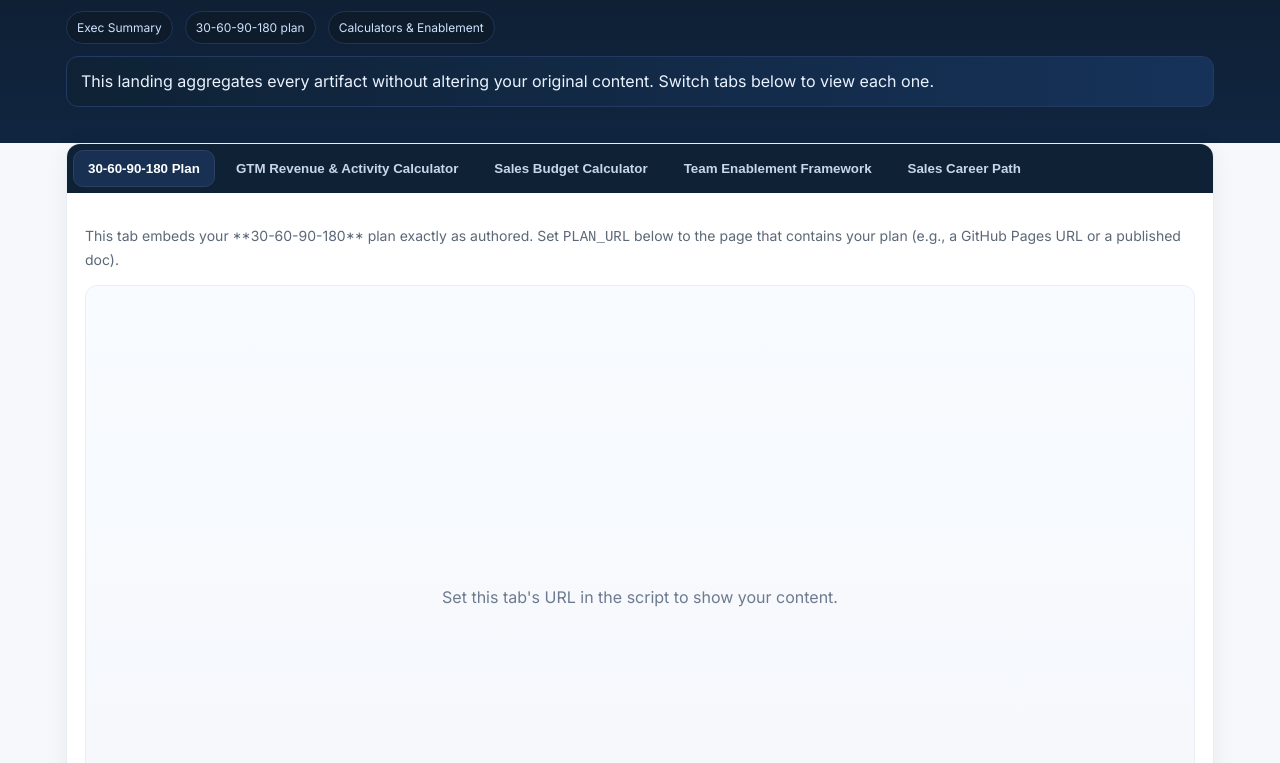
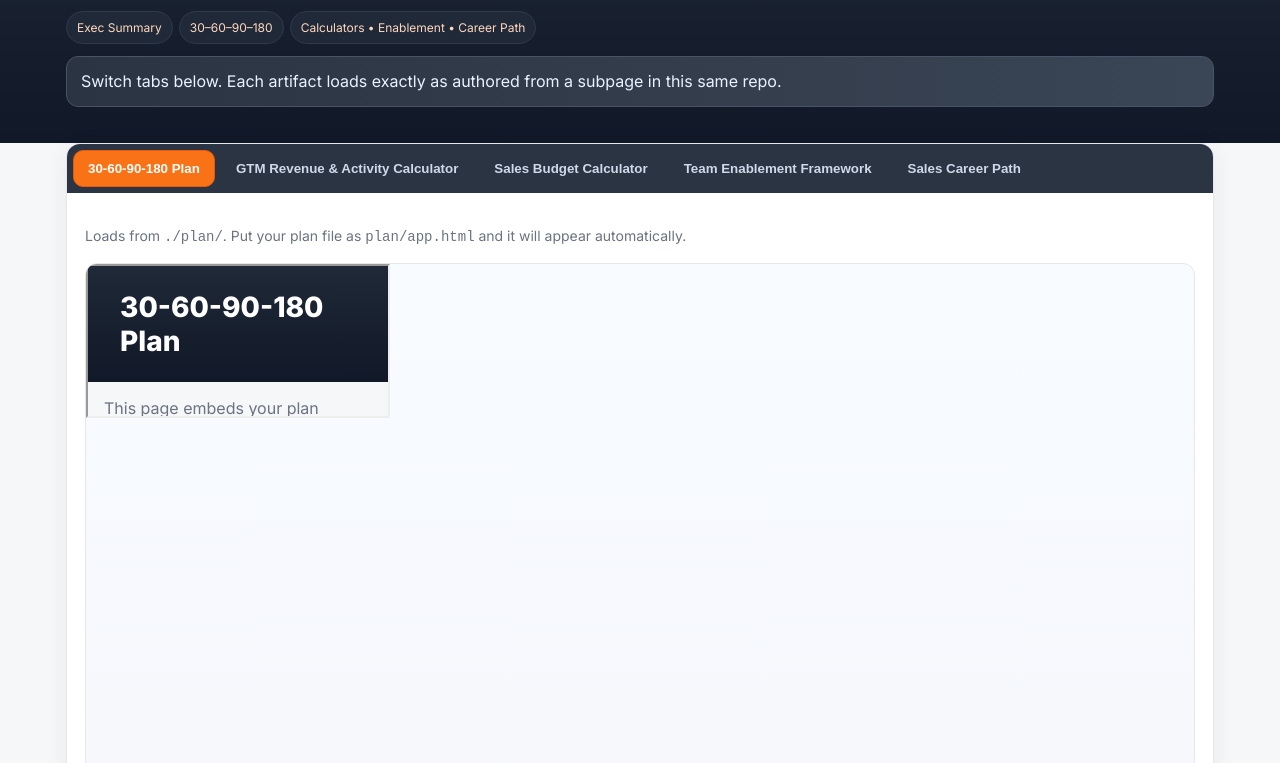
Before and after one commit to karimgammal/GTM-Vention-Teams, a plain HTML site: page index.html in a window 1280 px wide. Shown: the part 135-898 px from the top of the page. Drawn offline with Linux system fonts and the light colour scheme.

Commit message:
Update index.html

```diff
--- a/index.html
+++ b/index.html
@@ -9,79 +9,39 @@
 <link href="https://fonts.googleapis.com/css2?family=Inter:wght@400;600;700;800&display=swap" rel="stylesheet">
 <style>
   :root{
-    /* Vention-ish palette */
-    --navy:#0d1b2a;      /* header */
-    --navy-2:#0f2235;    /* tabs bg */
-    --blue:#2a6fdb;      /* accent */
-    --ink:#0b1220;       /* body text */
-    --muted:#5b6878;     /* subtext */
-    --bg:#f6f8fb;        /* page bg */
-    --card:#ffffff;      /* surfaces */
-    --line:#e9eef5;
+    /* Vention-style: orange + charcoal/gray */
+    --charcoal:#1f2937;      /* header/nav */
+    --charcoal-2:#111827;    /* deeper header */
+    --orange:#f97316;        /* primary */
+    --orange-600:#ea580c;    /* hover/active */
+    --ink:#111827;           /* body text */
+    --muted:#6b7280;         /* subtext */
+    --bg:#f6f7f9;            /* page bg */
+    --card:#ffffff;          /* surfaces */
+    --line:#e5e7eb;          /* borders */
+    --tabs:#2b3442;          /* tab bar bg */
   }
   *{box-sizing:border-box}
   body{margin:0;background:var(--bg);color:var(--ink);font-family:Inter,system-ui,Segoe UI,Roboto,Helvetica,Arial,sans-serif;line-height:1.6}
-  header{
-    background:linear-gradient(180deg,var(--navy),#102540);
-    color:#fff;
-    padding:36px 16px;
-  }
+  header{background:linear-gradient(180deg,var(--charcoal),var(--charcoal-2));color:#fff;padding:36px 16px}
   .container{max-width:1180px;margin:auto;padding:0 16px}
   h1{margin:0;font-weight:800;font-size:40px;letter-spacing:-0.01em}
   .sub{opacity:.85;margin-top:6px}
-  .tabs{
-    background:var(--card);
-    border:1px solid var(--line);
-    border-radius:14px;
-    margin-top:-24px;
-    box-shadow:0 4px 24px rgba(0,0,0,.06);
-    overflow:hidden;
-  }
-  .tabbar{
-    display:flex;flex-wrap:wrap;
-    background:var(--navy-2);
-    padding:6px;
-    gap:6px;
-  }
-  .tab{
-    color:#c9d6ea;
-    background:transparent;
-    border:1px solid transparent;
-    padding:10px 14px;
-    border-radius:10px;
-    font-weight:600;
-    cursor:pointer;
-  }
-  .tab[aria-selected="true"]{
-    color:#fff;background:#183051;border-color:#2e3f62;
-  }
+  .kicker{display:flex;flex-wrap:wrap;gap:6px;margin-top:14px}
+  .pill{display:inline-flex;gap:8px;align-items:center;background:var(--charcoal);color:#ffd7bf;border:1px solid #2f3a4a;border-radius:999px;padding:6px 10px;font-size:12px}
+  .hero-note{display:flex;align-items:center;gap:10px;background:linear-gradient(90deg,#2b3442,#3a4555);color:#eaf2ff;border:1px solid #485366;border-radius:12px;padding:12px 14px;margin-top:12px}
+
+  .tabs{background:var(--card);border:1px solid var(--line);border-radius:14px;margin-top:-24px;box-shadow:0 4px 24px rgba(0,0,0,.06);overflow:hidden}
+  .tabbar{display:flex;flex-wrap:wrap;background:var(--tabs);padding:6px;gap:6px}
+  .tab{color:#cfd9ea;background:transparent;border:1px solid transparent;padding:10px 14px;border-radius:10px;font-weight:600;cursor:pointer}
+  .tab[aria-selected="true"]{color:#fff;background:var(--orange);border-color:var(--orange-600)}
   .panel{display:none;background:var(--card)}
   .panel[aria-hidden="false"]{display:block}
   .panel-inner{padding:18px}
-  .hero-note{
-    display:flex;align-items:center;gap:10px;
-    background:linear-gradient(90deg,#0f2235,#163259);
-    color:#eaf2ff;border:1px solid #233a62;
-    border-radius:12px;padding:12px 14px;margin-top:12px
-  }
-  .iframe-wrap{
-    width:100%;height:78vh;min-height:560px;
-    border:1px solid var(--line);border-radius:12px;overflow:hidden;
-    background:linear-gradient(180deg,#f8fbff,#f5f7fb)
-  }
-  iframe{width:100%;height:100%;border:0}
   .info{font-size:14px;color:var(--muted)}
-  .pill{
-    display:inline-flex;gap:8px;align-items:center;
-    background:#0d1b2a; color:#cfe2ff; border:1px solid #223555;
-    border-radius:999px; padding:6px 10px; font-size:12px; margin-right:6px
-  }
-  .kicker{display:flex;flex-wrap:wrap;gap:6px;margin-top:14px}
-  .todo{
-    display:grid;place-items:center;height:78vh;min-height:560px;color:#6d7a8f
-  }
+  .iframe-wrap{width:100%;height:78vh;min-height:560px;border:1px solid var(--line);border-radius:12px;overflow:hidden;background:linear-gradient(180deg,#f8fbff,#f5f7fb)}
+  .todo{display:grid;place-items:center;height:78vh;min-height:560px;color:#6d7a8f}
   footer{color:#7e8aa4;font-size:13px;padding:24px 0}
-  a.link{color:var(--blue);text-decoration:underline}
 </style>
 </head>
 <body>
@@ -91,104 +51,79 @@
     <div class="sub">Fintech & Healthcare • AE full-cycle • $200K avg deal • Ramp + Sales Cycle</div>
     <div class="kicker">
       <span class="pill">Exec Summary</span>
-      <span class="pill">30-60-90-180 plan</span>
-      <span class="pill">Calculators & Enablement</span>
+      <span class="pill">30–60–90–180</span>
+      <span class="pill">Calculators • Enablement • Career Path</span>
     </div>
-    <div class="hero-note">
-      This landing aggregates every artifact without altering your original content. Switch tabs below to view each one.
-    </div>
+    <div class="hero-note">Switch tabs below. Each artifact loads exactly as authored from a subpage in this same repo.</div>
   </div>
 </header>
 
 <main class="container" style="margin-top:24px">
   <section class="tabs" role="tablist" aria-label="Vention GTM Tabs">
     <div class="tabbar">
-      <button class="tab" role="tab" aria-selected="true" aria-controls="panel-plan" id="tab-plan">30-60-90-180 Plan</button>
-      <button class="tab" role="tab" aria-selected="false" aria-controls="panel-gtm" id="tab-gtm">GTM Revenue & Activity Calculator</button>
+      <button class="tab" role="tab" aria-selected="true"  aria-controls="panel-plan"   id="tab-plan">30-60-90-180 Plan</button>
+      <button class="tab" role="tab" aria-selected="false" aria-controls="panel-gtm"    id="tab-gtm">GTM Revenue & Activity Calculator</button>
       <button class="tab" role="tab" aria-selected="false" aria-controls="panel-budget" id="tab-budget">Sales Budget Calculator</button>
       <button class="tab" role="tab" aria-selected="false" aria-controls="panel-enable" id="tab-enable">Team Enablement Framework</button>
       <button class="tab" role="tab" aria-selected="false" aria-controls="panel-career" id="tab-career">Sales Career Path</button>
     </div>
 
-    <!-- TAB 1: Plan summary (host your own page or paste a doc URL) -->
+    <!-- PLAN -->
     <div class="panel" id="panel-plan" role="tabpanel" aria-labelledby="tab-plan" aria-hidden="false">
       <div class="panel-inner">
-        <p class="info">This tab embeds your **30-60-90-180** plan exactly as authored. Set <code>PLAN_URL</code> below to the page that contains your plan (e.g., a GitHub Pages URL or a published doc).</p>
-        <div class="iframe-wrap" id="wrap-plan">
-          <div class="todo" id="todo-plan">Set <code>PLAN_URL</code> in the script to display your plan.</div>
-        </div>
+        <p class="info">Loads from <code>./plan/</code>. Put your plan file as <code>plan/app.html</code> and it will appear automatically.</p>
+        <div class="iframe-wrap" id="wrap-plan"><div class="todo">Waiting for <code>plan/app.html</code>…</div></div>
       </div>
     </div>
 
-    <!-- TAB 2: GTM Calculator -->
+    <!-- GTM CALC -->
     <div class="panel" id="panel-gtm" role="tabpanel" aria-labelledby="tab-gtm" aria-hidden="true">
       <div class="panel-inner">
-        <p class="info">Embedding the full calculator without modifying content. Set <code>GTM_URL</code> to the page that renders your component.</p>
-        <div class="iframe-wrap" id="wrap-gtm">
-          <div class="todo" id="todo-gtm">Set <code>GTM_URL</code> in the script to display your calculator.</div>
-        </div>
+        <p class="info">Loads from <code>./gtm/</code> → <code>gtm/app.html</code>.</p>
+        <div class="iframe-wrap" id="wrap-gtm"><div class="todo">Waiting for <code>gtm/app.html</code>…</div></div>
       </div>
     </div>
 
-    <!-- TAB 3: Sales Budget Calculator -->
+    <!-- BUDGET -->
     <div class="panel" id="panel-budget" role="tabpanel" aria-labelledby="tab-budget" aria-hidden="true">
       <div class="panel-inner">
-        <p class="info">Set <code>BUDGET_URL</code> to the page where your Sales Budget Calculator is published.</p>
-        <div class="iframe-wrap" id="wrap-budget">
-          <div class="todo" id="todo-budget">Set <code>BUDGET_URL</code> in the script to display your budget calculator.</div>
-        </div>
+        <p class="info">Loads from <code>./budget/</code> → <code>budget/app.html</code>.</p>
+        <div class="iframe-wrap" id="wrap-budget"><div class="todo">Waiting for <code>budget/app.html</code>…</div></div>
       </div>
     </div>
 
-    <!-- TAB 4: Team Enablement Framework -->
+    <!-- ENABLEMENT -->
     <div class="panel" id="panel-enable" role="tabpanel" aria-labelledby="tab-enable" aria-hidden="true">
       <div class="panel-inner">
-        <p class="info">Set <code>ENABLE_URL</code> to the page where your Enablement Framework is published.</p>
-        <div class="iframe-wrap" id="wrap-enable">
-          <div class="todo" id="todo-enable">Set <code>ENABLE_URL</code> in the script to display your enablement framework.</div>
-        </div>
+        <p class="info">Loads from <code>./enablement/</code> → <code>enablement/app.html</code>.</p>
+        <div class="iframe-wrap" id="wrap-enable"><div class="todo">Waiting for <code>enablement/app.html</code>…</div></div>
       </div>
     </div>
 
-    <!-- TAB 5: Sales Career Path -->
+    <!-- CAREER -->
     <div class="panel" id="panel-career" role="tabpanel" aria-labelledby="tab-career" aria-hidden="true">
       <div class="panel-inner">
-        <p class="info">Set <code>CAREER_URL</code> to the page where your Sales Career Path is published.</p>
-        <div class="iframe-wrap" id="wrap-career">
-          <div class="todo" id="todo-career">Set <code>CAREER_URL</code> in the script to display your career path.</div>
-        </div>
+        <p class="info">Loads from <code>./career/</code> → <code>career/app.html</code>.</p>
+        <div class="iframe-wrap" id="wrap-career"><div class="todo">Waiting for <code>career/app.html</code>…</div></div>
       </div>
     </div>
   </section>
 
-  <footer>
-    Built for Vention Teams · Fintech & Healthcare
-  </footer>
+  <footer>Built for Vention Teams · Fintech & Healthcare</footer>
 </main>
 
 <script>
-  // 1) Put your published page URLs here (GitHub Pages for each artifact).
-  //    Example: const GTM_URL = "https://<you>.github.io/gtm-calculator/";
-  const PLAN_URL   = ""; // 30-60-90-180 Plan page URL
-  const GTM_URL    = ""; // GTM Revenue & Activity Calculator page URL
-  const BUDGET_URL = ""; // Sales Budget Calculator page URL
-  const ENABLE_URL = ""; // Team Enablement Framework page URL
-  const CAREER_URL = ""; // Sales Career Path page URL
+  /* Relative URLs (same repo, subfolders) */
+  const PLAN_URL   = "./plan/";
+  const GTM_URL    = "./gtm/";
+  const BUDGET_URL = "./budget/";
+  const ENABLE_URL = "./enablement/";
+  const CAREER_URL = "./career/";
 
-  // Helper to mount an iframe only when a URL is set
-  function mountIframe(wrapperId, todoId, url){
+  function mountIframe(wrapperId, url){
     const wrap = document.getElementById(wrapperId);
-    const todo = document.getElementById(todoId);
     if(!wrap) return;
     wrap.innerHTML = "";
-    if(!url){
-      // Show TODO if empty
-      const div = document.createElement("div");
-      div.className = "todo";
-      div.textContent = "Set this tab's URL in the script to show your content.";
-      wrap.appendChild(div);
-      return;
-    }
     const iframe = document.createElement("iframe");
     iframe.loading = "lazy";
     iframe.referrerPolicy = "no-referrer-when-downgrade";
@@ -196,18 +131,17 @@
     wrap.appendChild(iframe);
   }
 
-  // Tabs
-  const tabs = Array.from(document.querySelectorAll(".tab"));
+  const tabs   = Array.from(document.querySelectorAll(".tab"));
   const panels = Array.from(document.querySelectorAll(".panel"));
+
   function selectTab(idx){
     tabs.forEach((t,i)=>t.setAttribute("aria-selected", i===idx ? "true":"false"));
     panels.forEach((p,i)=>p.setAttribute("aria-hidden", i===idx ? "false":"true"));
-    // lazily mount iframe on first open for each panel
-    if(idx===0) mountIframe("wrap-plan","todo-plan",PLAN_URL);
-    if(idx===1) mountIframe("wrap-gtm","todo-gtm",GTM_URL);
-    if(idx===2) mountIframe("wrap-budget","todo-budget",BUDGET_URL);
-    if(idx===3) mountIframe("wrap-enable","todo-enable",ENABLE_URL);
-    if(idx===4) mountIframe("wrap-career","todo-career",CAREER_URL);
+    if(idx===0) mountIframe("wrap-plan",   PLAN_URL);
+    if(idx===1) mountIframe("wrap-gtm",    GTM_URL);
+    if(idx===2) mountIframe("wrap-budget", BUDGET_URL);
+    if(idx===3) mountIframe("wrap-enable", ENABLE_URL);
+    if(idx===4) mountIframe("wrap-career", CAREER_URL);
   }
   tabs.forEach((t,i)=>t.addEventListener("click",()=>selectTab(i)));
   selectTab(0);
```
